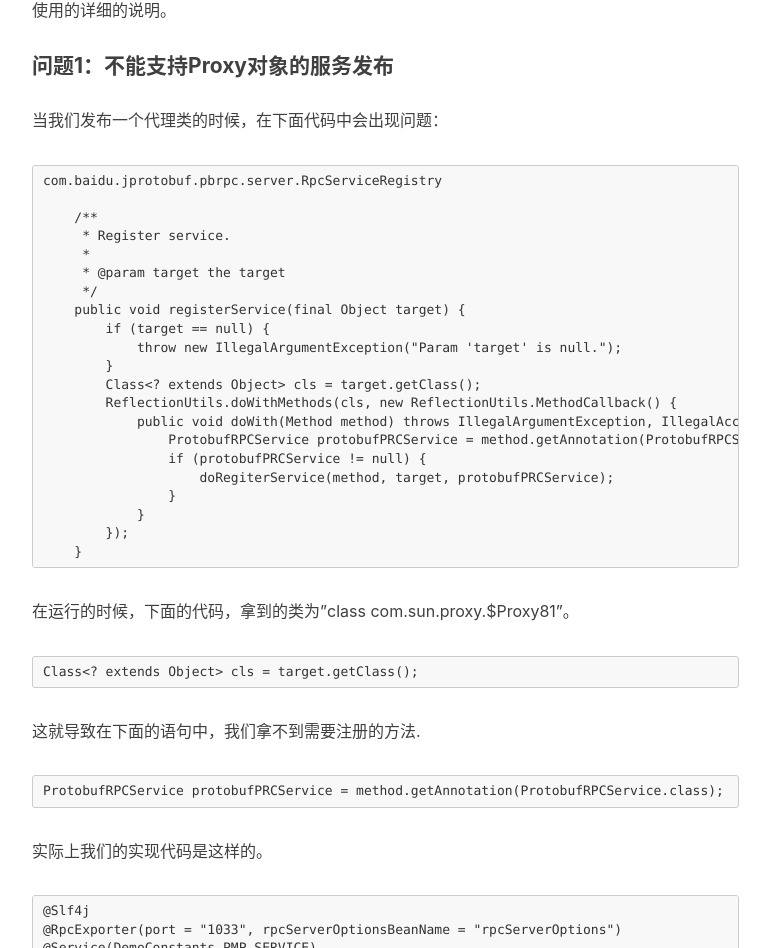
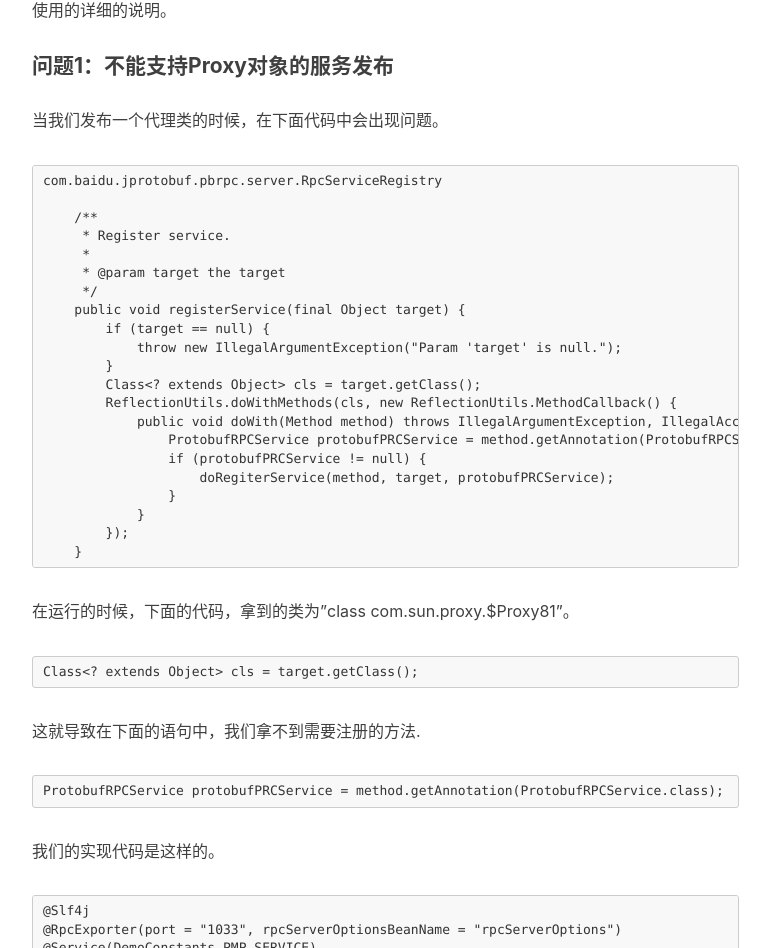
Before and after one commit to yinhaomin/yinhaomin.github.io, a Jekyll site: the page built from _posts/2018-03-06-关于Jprotobuf-rpc-socket的讨论.md, in a window 1280 px wide and 1400 px high, scrolled down 639 px. Shown: the part 150-1098 px from the top of the window, without its empty margins (233-1003 px from the left). Built offline with Jekyll 4.4.1, drawn with Linux system fonts in a browser that asks for light colours; nearby versions of some CDN libraries; comment, search, counter and statistics services are not loaded.

Commit message:
Update 2018-03-06-关于Jprotobuf-rpc-socket的讨论.md

````diff
--- a/_posts/2018-03-06-关于Jprotobuf-rpc-socket的讨论.md
+++ b/_posts/2018-03-06-关于Jprotobuf-rpc-socket的讨论.md
@@ -17,7 +17,7 @@
 百度的框架虽然开源了，但是市面上用的太少了，导致资料经验贴和教程等等都太少了，期望自此开始积累Jprotobuf-rpc-socket的使用经验和教程资料。这是我整理的[Jprotobuf-rpc-demo](https://github.com/yinhaomin/Jprotobuf-rpc-demo)，里面有使用的详细的说明。<br>
 
 #### 问题1：不能支持Proxy对象的服务发布
-当我们发布一个代理类的时候，在下面代码中会出现问题：<br>
+当我们发布一个代理类的时候，在下面代码中会出现问题。
 ```
 com.baidu.jprotobuf.pbrpc.server.RpcServiceRegistry
 
@@ -42,7 +42,7 @@
     }
 ```
 
-在运行的时候，下面的代码，拿到的类为"class com.sun.proxy.$Proxy81"。<br>
+在运行的时候，下面的代码，拿到的类为"class com.sun.proxy.$Proxy81"。
 ```
 Class<? extends Object> cls = target.getClass();
 ```
@@ -50,7 +50,7 @@
 ```
 ProtobufRPCService protobufPRCService = method.getAnnotation(ProtobufRPCService.class);
 ```
-实际上我们的实现代码是这样的。<br>
+我们的实现代码是这样的。
 ```
 @Slf4j
 @RpcExporter(port = "1033", rpcServerOptionsBeanName = "rpcServerOptions")
@@ -71,7 +71,7 @@
 }
 ```
 
-实际上我们可以通过下面的代码，拿到被代理类，不知道开发者不做这件事情是否有其他考虑？<br>
+实际上我们可以通过下面的代码，拿到被代理类，不知道开发者不做这件事情是否有其他考虑？
 ```
 public static Object getJdkDynamicProxyTargetObject(Object proxy) throws Exception {
     InvocationHandler invocationHandler = Proxy.getInvocationHandler(proxy);
````
